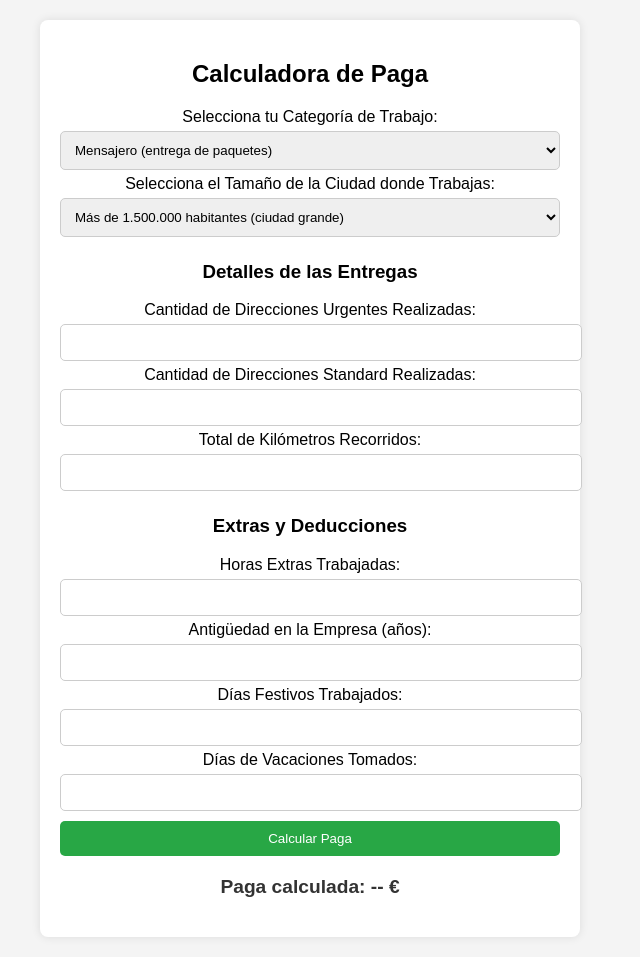
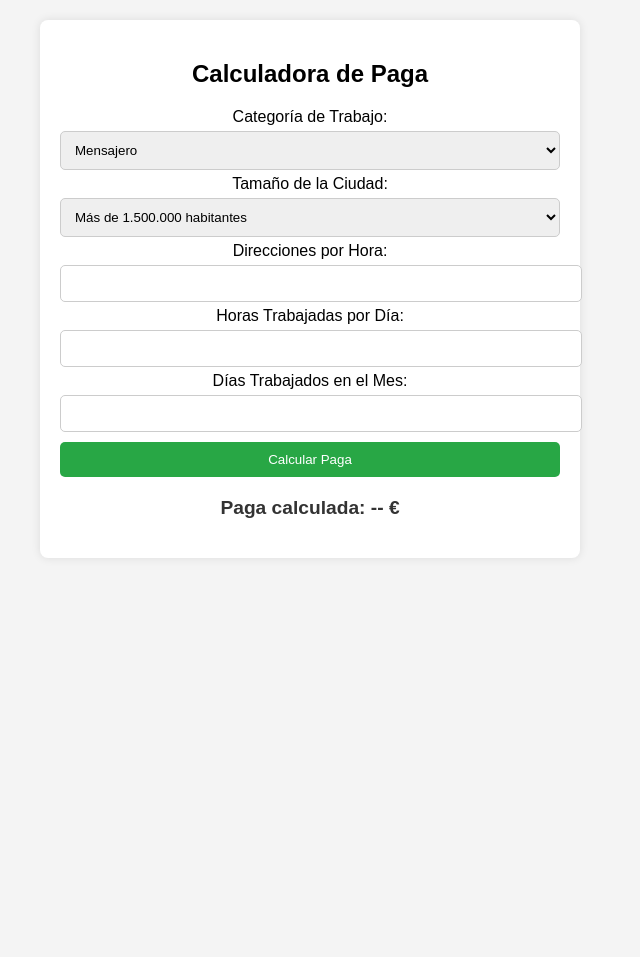
Before and after one commit to facosta92/calculadora_paga, a Flask app: page / in a window 1280 px wide. Shown: the whole page, without its empty margins (330-970 px from the left). After the commit the page ends 518 px from the top, so only its background shows below. Run offline with Flask 2, Linux system fonts and the light colour scheme.

Commit message:
Actualización de cálculo de direcciones por hora

```diff
--- a/app.py
+++ b/app.py
@@ -19,11 +19,6 @@
     "menos_150000": {"urgente": 1.04, "standard": 1.04}
 }
 
-# Variables para el cálculo de gastos de locomoción
-COEFICIENTE_K = 0.91
-CONSTANTE_C = 0.78
-PRECIO_KM = 0.19
-
 @app.route('/')
 def index():
     return render_template("index.html")
@@ -34,8 +29,9 @@
         data = request.get_json()
         categoria = data.get("categoria")
         poblacion = data.get("poblacion")
-        direcciones_urgentes = float(data.get("direccionesUrgentes", 0))
-        direcciones_standard = float(data.get("direccionesStandard", 0))
+        direcciones_por_hora = float(data.get("direccionesPorHora", 0))
+        horas_por_dia = float(data.get("horasPorDia", 0))
+        dias_trabajados = float(data.get("diasTrabajados", 0))
         km_recorridos = float(data.get("kmRecorridos", 0))
         horas_extras = float(data.get("horasExtras", 0))
         antiguedad = float(data.get("antiguedad", 0))
@@ -49,29 +45,15 @@
         valor_urgente = RUO[poblacion]["urgente"]
         valor_standard = RUO[poblacion]["standard"]
 
-        # Cálculo del salario por unidad de obra
-        salario = salario_base + (direcciones_urgentes * valor_urgente) + (direcciones_standard * valor_standard)
-
-        # Cálculo del plus de peligrosidad
-        plus_peligrosidad = salario * 0.06 if categoria == "mensajero" else direcciones_urgentes * 0.07
-        salario += plus_peligrosidad
-
-        # Cálculo de gastos de locomoción
-        ruo_mensual = salario_base / 14
-        gasto_locomocion = ((ruo_mensual * COEFICIENTE_K) / CONSTANTE_C) * km_recorridos * PRECIO_KM
-        salario += gasto_locomocion
-
-        # Cálculo de incentivos
-        if categoria == "mensajero" and direcciones_urgentes + direcciones_standard > 506:
-            salario += (direcciones_urgentes + direcciones_standard - 506) * 0.45
-        if categoria == "ciclomensajero" and direcciones_urgentes + direcciones_standard > 394:
-            salario += (direcciones_urgentes + direcciones_standard - 394) * 0.50
+        # Calcular total de direcciones al mes
+        total_direcciones_mes = direcciones_por_hora * horas_por_dia * dias_trabajados
+        salario = salario_base + (total_direcciones_mes * (valor_urgente + valor_standard) / 2)
 
         # Cálculo de horas extras
         valor_hora_extra = (salario_base / 160) * 1.75
         salario += horas_extras * valor_hora_extra
 
-        # Cálculo de antigüedad
+        # Cálculo de antigüedad y festivos
         salario += antiguedad * 30
         salario += festivos_trabajados * 30
 
--- a/templates/index.html
+++ b/templates/index.html
@@ -47,8 +47,9 @@
             let data = {
                 categoria: document.getElementById("categoria").value,
                 poblacion: document.getElementById("poblacion").value,
-                direccionesUrgentes: document.getElementById("direccionesUrgentes").value || 0,
-                direccionesStandard: document.getElementById("direccionesStandard").value || 0,
+                direccionesPorHora: document.getElementById("direccionesPorHora").value || 0,
+                horasPorDia: document.getElementById("horasPorDia").value || 0,
+                diasTrabajados: document.getElementById("diasTrabajados").value || 0,
                 kmRecorridos: document.getElementById("kmRecorridos").value || 0,
                 horasExtras: document.getElementById("horasExtras").value || 0,
                 antiguedad: document.getElementById("antiguedad").value || 0,
@@ -68,53 +69,39 @@
     </script>
 </head>
 <body>
+
     <div class="container">
         <h2>Calculadora de Paga</h2>
 
-        <label for="categoria">Selecciona tu Categoría de Trabajo:</label>
+        <label for="categoria">Categoría de Trabajo:</label>
         <select id="categoria">
-            <option value="mensajero">Mensajero (entrega de paquetes)</option>
-            <option value="ciclomensajero">Ciclomensajero (entregas en bicicleta)</option>
-            <option value="conductor">Conductor (entregas en vehículo)</option>
-            <option value="andarin">Andarín (entregas a pie)</option>
+            <option value="mensajero">Mensajero</option>
+            <option value="ciclomensajero">Ciclomensajero</option>
+            <option value="conductor">Conductor</option>
+            <option value="andarin">Andarín</option>
         </select><br>
 
-        <label for="poblacion">Selecciona el Tamaño de la Ciudad donde Trabajas:</label>
+        <label for="poblacion">Tamaño de la Ciudad:</label>
         <select id="poblacion">
-            <option value="mas_1500000">Más de 1.500.000 habitantes (ciudad grande)</option>
-            <option value="500001_1500000">De 501.001 a 1.500.000 habitantes (ciudad mediana)</option>
+            <option value="mas_1500000">Más de 1.500.000 habitantes</option>
+            <option value="500001_1500000">De 501.001 a 1.500.000 habitantes</option>
             <option value="300001_500000">De 301.001 a 500.000 habitantes</option>
             <option value="150001_300000">De 150.001 a 300.000 habitantes</option>
-            <option value="menos_150000">Menos de 150.000 habitantes (ciudad pequeña)</option>
+            <option value="menos_150000">Menos de 150.000 habitantes</option>
         </select><br>
 
-        <h3>Detalles de las Entregas</h3>
+        <label for="direccionesPorHora">Direcciones por Hora:</label>
+        <input type="number" id="direccionesPorHora"><br>
 
-        <label for="direccionesUrgentes">Cantidad de Direcciones Urgentes Realizadas:</label>
-        <input type="number" id="direccionesUrgentes"><br>
+        <label for="horasPorDia">Horas Trabajadas por Día:</label>
+        <input type="number" id="horasPorDia"><br>
 
-        <label for="direccionesStandard">Cantidad de Direcciones Standard Realizadas:</label>
-        <input type="number" id="direccionesStandard"><br>
-
-        <label for="kmRecorridos">Total de Kilómetros Recorridos:</label>
-        <input type="number" id="kmRecorridos"><br>
-
-        <h3>Extras y Deducciones</h3>
-
-        <label for="horasExtras">Horas Extras Trabajadas:</label>
-        <input type="number" id="horasExtras"><br>
-
-        <label for="antiguedad">Antigüedad en la Empresa (años):</label>
-        <input type="number" id="antiguedad"><br>
-
-        <label for="festivosTrabajados">Días Festivos Trabajados:</label>
-        <input type="number" id="festivosTrabajados"><br>
-
-        <label for="diasVacaciones">Días de Vacaciones Tomados:</label>
-        <input type="number" id="diasVacaciones"><br>
+        <label for="diasTrabajados">Días Trabajados en el Mes:</label>
+        <input type="number" id="diasTrabajados"><br>
 
         <button onclick="calcularPaga()">Calcular Paga</button>
         <h3 id="resultado">Paga calculada: -- €</h3>
     </div>
+
 </body>
 </html>
```
